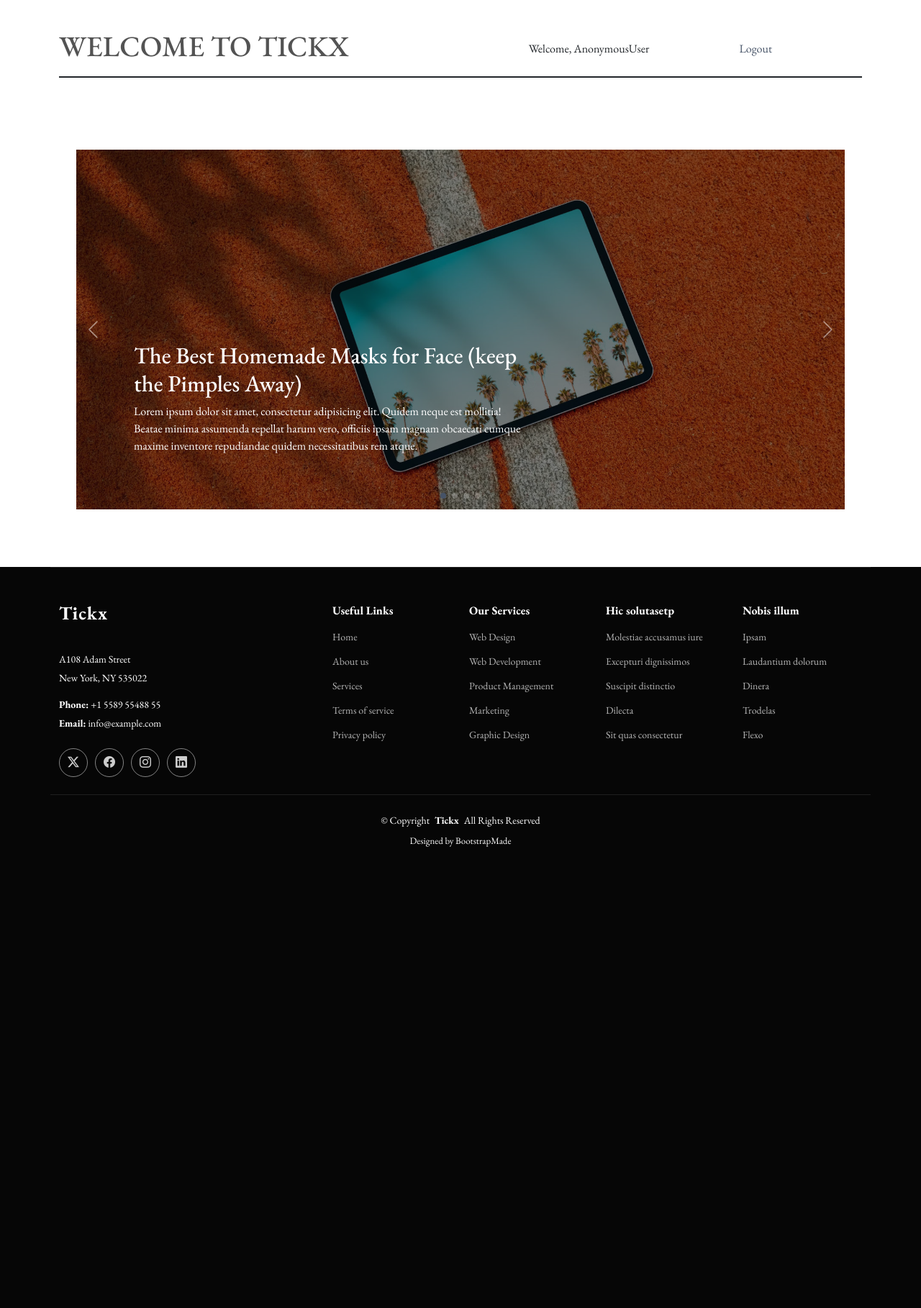
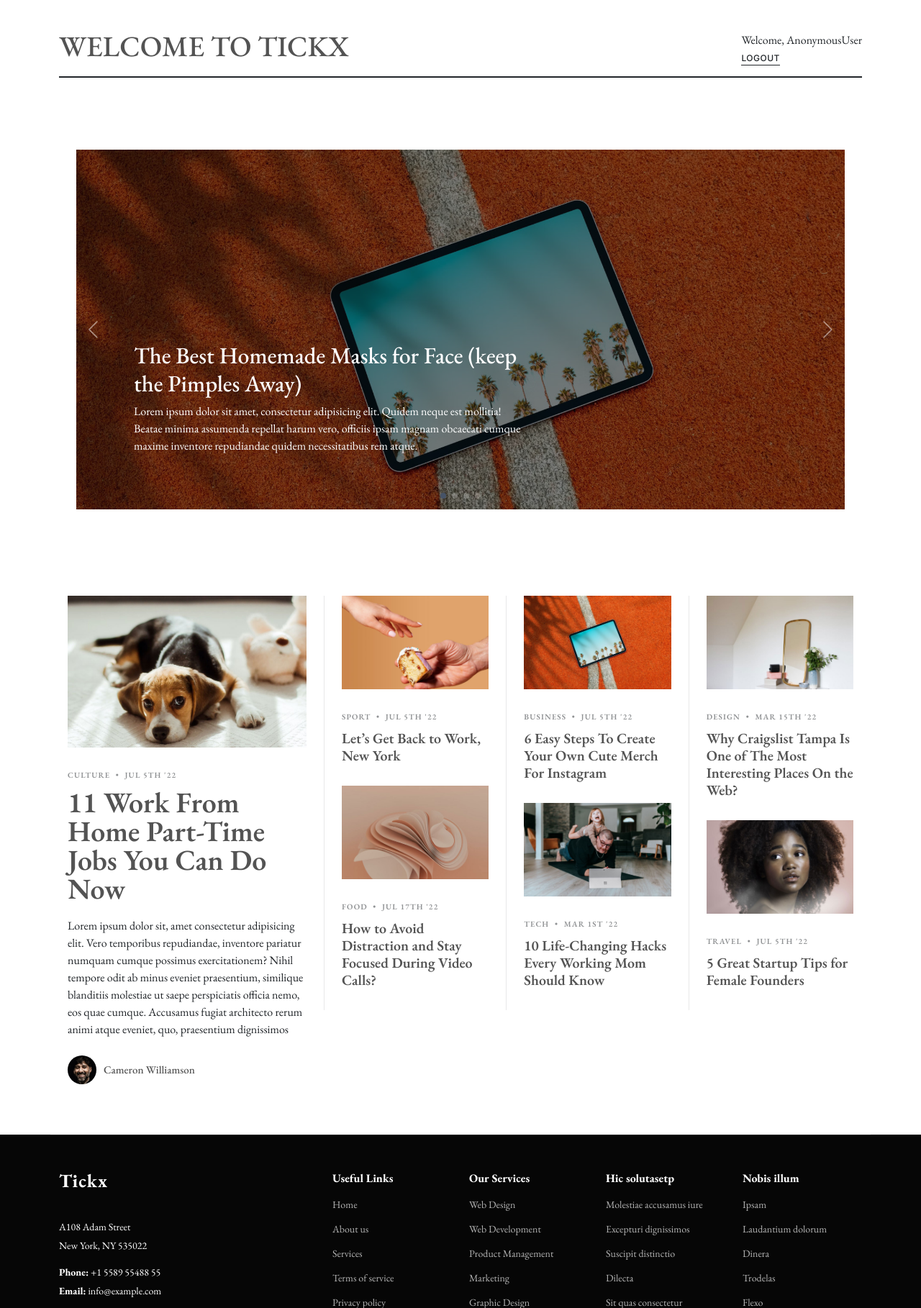
Before and after one commit to NilanjanaDas08/EventManagementSystem, a Django app: page / in a window 1280 px wide. Shown: the part 77-1895 px from the top of the page at 72% size. Before the commit the page ends 1254 px from the top, so only its background shows below. Run offline with Django 5.2, Linux system fonts and the light colour scheme; some libraries are stand-ins or nearby versions.

Commit message:
Updated Home Page template, not done yet

```diff
--- a/Authentication/templates/registration/Home.html
+++ b/Authentication/templates/registration/Home.html
@@ -11,6 +11,8 @@
 </html> -->
 
 {% load static %}
+
+<!-- MAIN NOTE: Could act as skeleton template-->
 
 <!DOCTYPE html>
 <html lang="en">
@@ -29,7 +31,9 @@
   <!-- Fonts -->
   <link href="https://fonts.googleapis.com" rel="preconnect">
   <link href="https://fonts.gstatic.com" rel="preconnect" crossorigin>
-  <link href="https://fonts.googleapis.com/css2?family=Inter:wght@100;200;300;400;500;600;700;800;900&family=EB+Garamond:ital,wght@0,400;0,500;0,600;0,700;0,800;1,400;1,500;1,600;1,700;1,800&display=swap" rel="stylesheet">
+  <link
+    href="https://fonts.googleapis.com/css2?family=Inter:wght@100;200;300;400;500;600;700;800;900&family=EB+Garamond:ital,wght@0,400;0,500;0,600;0,700;0,800;1,400;1,500;1,600;1,700;1,800&display=swap"
+    rel="stylesheet">
 
   <!-- Vendor CSS Files -->
   <link href="{% static 'assets/vendor/bootstrap/css/bootstrap.min.css' %}" rel="stylesheet">
@@ -66,10 +70,12 @@
       <nav id="navmenu" class="navmenu">
         <ul>
           <li><a href="index.html">Home</a></li>
-          <li class="dropdown"><a href="#"><span>Categories</span> <i class="bi bi-chevron-down toggle-dropdown"></i></a>
+          <li class="dropdown"><a href="#"><span>Categories</span> <i
+                class="bi bi-chevron-down toggle-dropdown"></i></a>
             <ul>
               <li><a href="category.html">Category 1</a></li>
-              <li class="dropdown"><a href="#"><span>Deep Dropdown</span> <i class="bi bi-chevron-down toggle-dropdown"></i></a>
+              <li class="dropdown"><a href="#"><span>Deep Dropdown</span> <i
+                    class="bi bi-chevron-down toggle-dropdown"></i></a>
                 <ul>
                   <li><a href="#">Deep Dropdown 1</a></li>
                   <li><a href="#">Deep Dropdown 2</a></li>
@@ -116,14 +122,14 @@
     <!-- Starter Section Section -->
     <section id="starter-section" class="starter-section section">
 
-      <!-- NEED TO HANDLE AUTHENTICATION PROPERLY -->
+      <!-- Note: NEED TO HANDLE AUTHENTICATION PROPERLY -->
       <!-- Section Title -->
       <div class="container section-title" data-aos="fade-up">
         <div class="section-title-container d-flex align-items-center justify-content-between">
           <h2>WELCOME TO TICKX</h2>
           {% if user %}
           <p>
-            <p>Welcome, {{ user }}</p>
+          Welcome, {{ user }}<br>
           <a href="{% url 'logout' %}">Logout</a>
           </p>
           {% else %}
@@ -166,31 +172,46 @@
 
                 <div class="swiper-wrapper">
 
-                    <div class="swiper-slide" style="background-image: url('{% static 'assets/img/post-slide-1.jpg' %}');">
+                  <!-- Note: Could run the following code in a template loop -->
+                  <div class="swiper-slide"
+                    style="background-image: url('{% static 'assets/img/post-slide-1.jpg' %}');">
                     <div class="content">
                       <h2><a href="single-post.html">The Best Homemade Masks for Face (keep the Pimples Away)</a></h2>
-                        <p>Lorem ipsum dolor sit amet, consectetur adipisicing elit. Quidem neque est mollitia! Beatae minima assumenda repellat harum vero, officiis ipsam magnam obcaecati cumque maxime inventore repudiandae quidem necessitatibus rem atque.</p>
+                      <p>Lorem ipsum dolor sit amet, consectetur adipisicing elit. Quidem neque est mollitia! Beatae
+                        minima assumenda repellat harum vero, officiis ipsam magnam obcaecati cumque maxime inventore
+                        repudiandae quidem necessitatibus rem atque.</p>
                     </div>
                   </div>
 
-                    <div class="swiper-slide" style="background-image: url('{% static 'assets/img/post-slide-2.jpg' %}');">
+                  <div class="swiper-slide"
+                    style="background-image: url('{% static 'assets/img/post-slide-2.jpg' %}');">
                     <div class="content">
-                        <h2><a href="single-post.html">17 Pictures of Medium Length Hair in Layers That Will Inspire Your New Haircut</a></h2>
-                        <p>Lorem ipsum dolor sit amet, consectetur adipisicing elit. Quidem neque est mollitia! Beatae minima assumenda repellat harum vero, officiis ipsam magnam obcaecati cumque maxime inventore repudiandae quidem necessitatibus rem atque.</p>
+                      <h2><a href="single-post.html">17 Pictures of Medium Length Hair in Layers That Will Inspire Your
+                          New Haircut</a></h2>
+                      <p>Lorem ipsum dolor sit amet, consectetur adipisicing elit. Quidem neque est mollitia! Beatae
+                        minima assumenda repellat harum vero, officiis ipsam magnam obcaecati cumque maxime inventore
+                        repudiandae quidem necessitatibus rem atque.</p>
                     </div>
                   </div>
 
-                    <div class="swiper-slide" style="background-image: url('{% static 'assets/img/post-slide-3.jpg' %}');">
+                  <div class="swiper-slide"
+                    style="background-image: url('{% static 'assets/img/post-slide-3.jpg' %}');">
                     <div class="content">
-                        <h2><a href="single-post.html">13 Amazing Poems from Shel Silverstein with Valuable Life Lessons</a></h2>
-                        <p>Lorem ipsum dolor sit amet, consectetur adipisicing elit. Quidem neque est mollitia! Beatae minima assumenda repellat harum vero, officiis ipsam magnam obcaecati cumque maxime inventore repudiandae quidem necessitatibus rem atque.</p>
+                      <h2><a href="single-post.html">13 Amazing Poems from Shel Silverstein with Valuable Life
+                          Lessons</a></h2>
+                      <p>Lorem ipsum dolor sit amet, consectetur adipisicing elit. Quidem neque est mollitia! Beatae
+                        minima assumenda repellat harum vero, officiis ipsam magnam obcaecati cumque maxime inventore
+                        repudiandae quidem necessitatibus rem atque.</p>
                     </div>
                   </div>
 
-                    <div class="swiper-slide" style="background-image: url('{% static 'assets/img/post-slide-4.jpg' %}');">
+                  <div class="swiper-slide"
+                    style="background-image: url('{% static 'assets/img/post-slide-4.jpg' %}');">
                     <div class="content">
                       <h2><a href="single-post.html">9 Half-up/half-down Hairstyles for Long and Medium Hair</a></h2>
-                        <p>Lorem ipsum dolor sit amet, consectetur adipisicing elit. Quidem neque est mollitia! Beatae minima assumenda repellat harum vero, officiis ipsam magnam obcaecati cumque maxime inventore repudiandae quidem necessitatibus rem atque.</p>
+                      <p>Lorem ipsum dolor sit amet, consectetur adipisicing elit. Quidem neque est mollitia! Beatae
+                        minima assumenda repellat harum vero, officiis ipsam magnam obcaecati cumque maxime inventore
+                        repudiandae quidem necessitatibus rem atque.</p>
                     </div>
                   </div>
                 </div>
@@ -207,13 +228,104 @@
         </div>
 
     </section>
+    </div>
+
+
+    <!-- NOTE: Needs to be formatted properly-->
+    <section id="trending-category" class="trending-category section">
+
+      <div class="container" data-aos="fade-up" data-aos-delay="100">
+
+        <div class="container" data-aos="fade-up">
+          <div class="row g-5">
+            <div class="col-lg-4">
+
+              <div class="post-entry lg">
+                <a href="blog-details.html"><img src="{% static 'assets/img/post-landscape-1.jpg' %}" alt=""
+                    class="img-fluid"></a>
+                <div class="post-meta"><span class="date">Culture</span> <span class="mx-1">•</span> <span>Jul 5th
+                    '22</span></div>
+                <h2><a href="blog-details.html">11 Work From Home Part-Time Jobs You Can Do Now</a></h2>
+                <p class="mb-4 d-block">Lorem ipsum dolor sit, amet consectetur adipisicing elit. Vero temporibus
+                  repudiandae, inventore pariatur numquam cumque possimus exercitationem? Nihil tempore odit ab minus
+                  eveniet praesentium, similique blanditiis molestiae ut saepe perspiciatis officia nemo, eos quae
+                  cumque. Accusamus fugiat architecto rerum animi atque eveniet, quo, praesentium dignissimos</p>
+
+                <div class="d-flex align-items-center author">
+                  <div class="photo"><img src="{% static 'assets/img/person-1.jpg' %}" alt="" class="img-fluid"></div>
+                  <div class="name">
+                    <h3 class="m-0 p-0">Cameron Williamson</h3>
+                  </div>
+                </div>
+              </div>
 
             </div>
+
+            <div class="col-lg-8">
+              <div class="row g-5">
+                <!-- NOTE: Loopable Content-->
+                <div class="col-lg-4 border-start custom-border">
+                  <div class="post-entry">
+                    <a href="blog-details.html"><img src="{% static 'assets/img/post-landscape-2.jpg' %}" alt=""
+                        class="img-fluid"></a>
+                    <div class="post-meta"><span class="date">Sport</span> <span class="mx-1">•</span> <span>Jul 5th
+                        '22</span></div>
+                    <h2><a href="blog-details.html">Let’s Get Back to Work, New York</a></h2>
+                  </div>
+                  <div class="post-entry">
+                    <a href="blog-details.html"><img src="{% static 'assets/img/post-landscape-5.jpg' %}" alt=""
+                        class="img-fluid"></a>
+                    <div class="post-meta"><span class="date">Food</span> <span class="mx-1">•</span> <span>Jul 17th
+                        '22</span></div>
+                    <h2><a href="blog-details.html">How to Avoid Distraction and Stay Focused During Video Calls?</a>
+                    </h2>
+                  </div>
+                </div>
+                <div class="col-lg-4 border-start custom-border">
+                  <div class="post-entry">
+                    <a href="blog-details.html"><img src="{% static 'assets/img/post-landscape-3.jpg' %}" alt=""
+                        class="img-fluid"></a>
+                    <div class="post-meta"><span class="date">Business</span> <span class="mx-1">•</span> <span>Jul 5th
+                        '22</span></div>
+                    <h2><a href="blog-details.html">6 Easy Steps To Create Your Own Cute Merch For Instagram</a></h2>
+                  </div>
+                  <div class="post-entry">
+                    <a href="blog-details.html"><img src="{% static 'assets/img/post-landscape-6.jpg' %}" alt=""
+                        class="img-fluid"></a>
+                    <div class="post-meta"><span class="date">Tech</span> <span class="mx-1">•</span> <span>Mar 1st
+                        '22</span></div>
+                    <h2><a href="blog-details.html">10 Life-Changing Hacks Every Working Mom Should Know</a></h2>
+                  </div>
+                </div>
+                <div class="col-lg-4 border-start custom-border">
+                  <div class="post-entry">
+                    <a href="blog-details.html"><img src="{% static 'assets/img/post-landscape-7.jpg' %}" alt="" class="img-fluid"></a>
+                    <div class="post-meta"><span class="date">Design</span> <span class="mx-1">•</span> <span>Mar 15th '22</span></div>
+                    <h2><a href="blog-details.html">Why Craigslist Tampa Is One of The Most Interesting Places On the Web?</a></h2>
+                  </div>
+                  <div class="post-entry">
+                    <a href="blog-details.html"><img src="{% static 'assets/img/post-landscape-8.jpg' %}" alt="" class="img-fluid"></a>
+                    <div class="post-meta"><span class="date">Travel</span> <span class="mx-1">•</span> <span>Jul 5th '22</span></div>
+                    <h2><a href="blog-details.html">5 Great Startup Tips for Female Founders</a></h2>
+                  </div>
+                </div>
+              </div>
+
+            </div> <!-- End .row -->
+          </div>
+
+        </div>
+
+    </section><!-- /Trending Category Section -->
+
+
 
     </section><!-- /Starter Section Section -->
 
   </main>
 
+
+  <!-- NOTE: Need to implement proper contact footer-->
   <footer id="footer" class="footer dark-background">
 
     <div class="container footer-top">
@@ -297,7 +409,8 @@
   </footer>
 
   <!-- Scroll Top -->
-  <a href="#" id="scroll-top" class="scroll-top d-flex align-items-center justify-content-center"><i class="bi bi-arrow-up-short"></i></a>
+  <a href="#" id="scroll-top" class="scroll-top d-flex align-items-center justify-content-center"><i
+      class="bi bi-arrow-up-short"></i></a>
 
   <!-- Preloader -->
   <div id="preloader"></div>
```
Also changed, not shown: db.sqlite3. Lines whose indentation alone changed are shown as unchanged.
